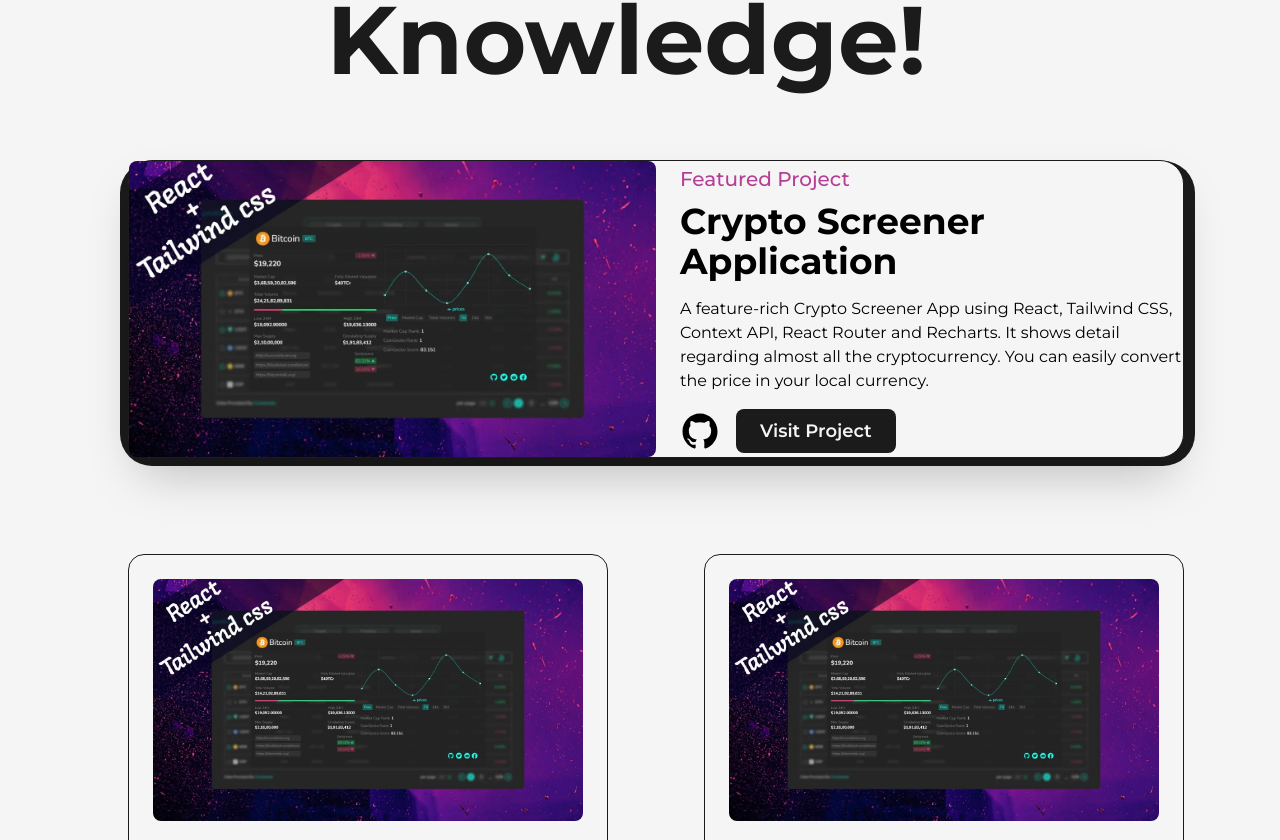
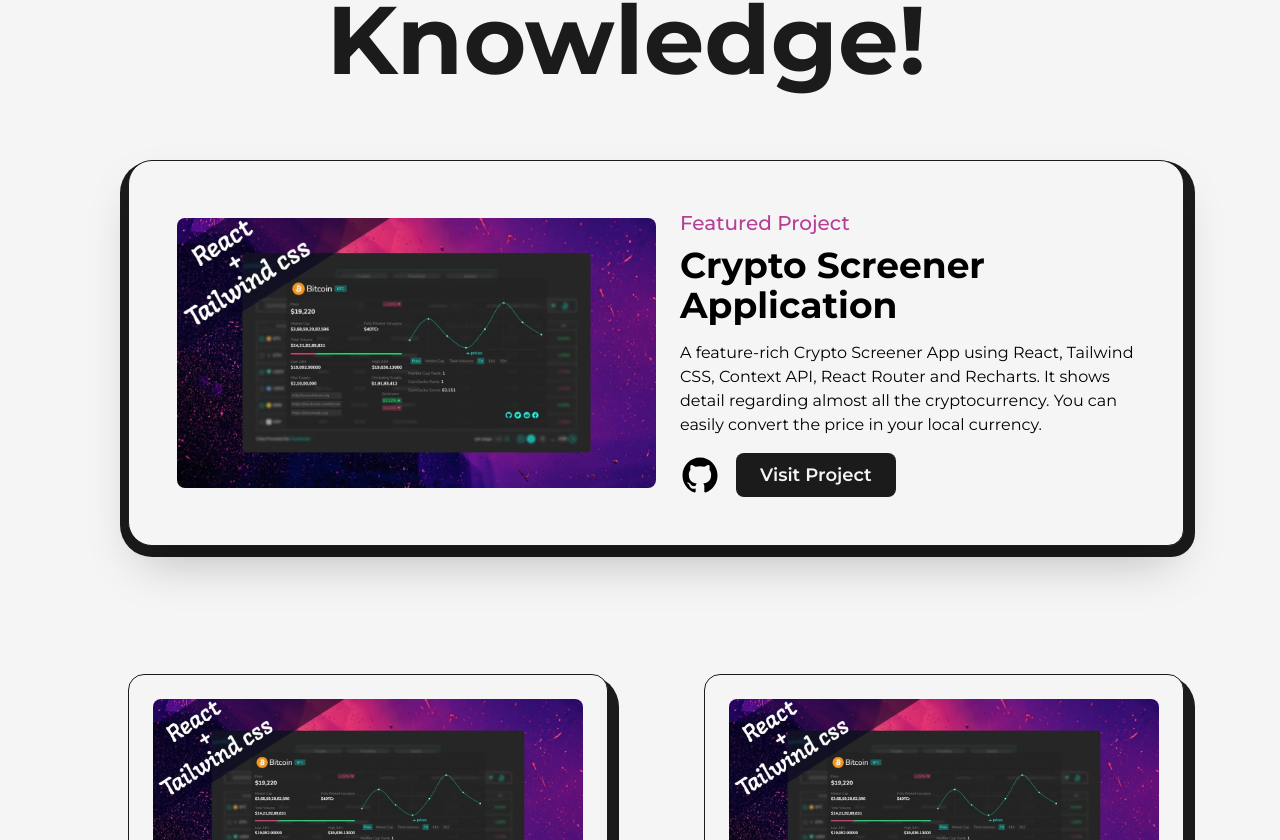
Before and after one commit to Monles/Next.js-Developer-Portfolio, a Next.js app: page /projects in a window 1280 px wide. Shown: the part 360-1200 px from the top of the page. Built offline with nearby package versions, Linux system fonts and the light colour scheme.

Commit message:
projects

```diff
--- a/src/pages/projects.js
+++ b/src/pages/projects.js
@@ -9,8 +9,8 @@
 
 const FeaturedProject = ({ type, title, summary, img, link, github }) => {
   return (
-    <article className='w-full flex items-center jutify-between rounded-3xl border border-solid border-dark bg-light shadow-2xl relative'>
-      <div className='absolute top-0 -right-3 -z-10 w-[102%] h-[103%] rounded-[2rem] bg-dark ' />
+    <article className='w-full flex items-center jutify-between relative rounded-br-2xl rounded-3xl border border-solid border-dark bg-light shadow-2xl p-12'>
+      <div className='absolute top-0 -right-3 -z-10 w-[102%] h-[103%] rounded-[2rem] bg-dark rounded-br-3xl' />
       <Link
         href={link}
         target='_blank'
@@ -46,6 +46,8 @@
 const Project = ({ title, type, img, link, github }) => {
   return (
     <article className='w-full flex flex-col items-center justify-center rounded-2xl border border-solid border-dark bg-light p-6 relative'>
+      <div className='absolute top-0 -right-3 -z-10 w-[102%] h-[103%] rounded-[2rem] bg-dark rounded-br-3xl' />
+
       <Link
         href={link}
         target='_blank'
@@ -91,7 +93,7 @@
             className='mb-16'
           />
 
-          <div className='grid grid-cols-12 gap-24'>
+          <div className='grid grid-cols-12 gap-24 gap-y-32'>
             <div className='col-span-12'>
               <FeaturedProject
                 title='Crypto Screener Application'
```
